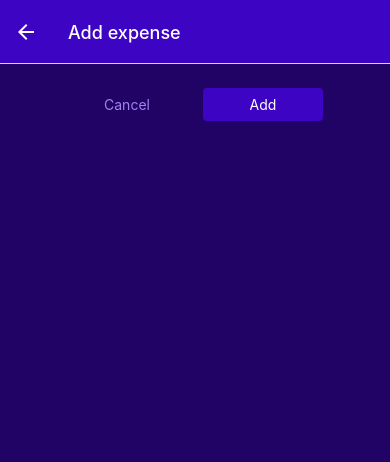
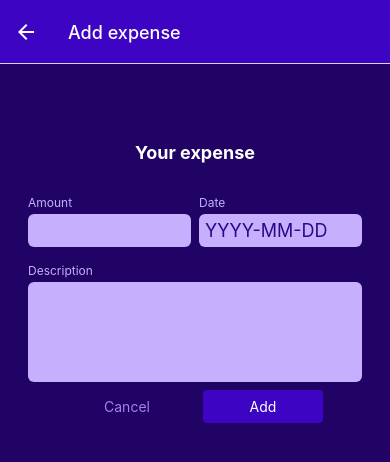
Before and after one commit to irina-vas/Expenses_app_react_native, a React Native app: screen /ManageExpense in a window 390 px wide. Shown: the top 462 px of the page. Built offline with nearby package versions, Linux system fonts and the light colour scheme.

Commit message:
finished at les 151

```diff
--- a/components/ExpensesOutput/ExpensesOutput.js
+++ b/components/ExpensesOutput/ExpensesOutput.js
@@ -1,14 +1,22 @@
-import { View, StyleSheet } from "react-native";
+import { View, StyleSheet, Text } from "react-native";
 import { GlobalStyles } from "../../constants/styles";
 import { ExpensesList } from "./ExpensesList";
 import { ExpensesSummary } from "./ExpensesSummary";
 
-export const ExpensesOutput = ({ expenses, expensesPeriod }) => {
+export const ExpensesOutput = ({ expenses, expensesPeriod, fallbackText }) => {
+  const EmptyExpenses = () => {
+    return (
+      <Text style={styles.infoText}>{fallbackText}</Text>
+    )
+  }
 
   return (
     <View style={styles.container}>
       <ExpensesSummary expenses={expenses} expensesPeriod={expensesPeriod} />
-      <ExpensesList expenses={expenses} />
+      {expenses.length > 0 ?
+        <ExpensesList expenses={expenses} /> :
+        <EmptyExpenses />
+      }
     </View>
   )
 };
@@ -21,4 +29,10 @@
     backgroundColor: GlobalStyles.colors.primary700,
     flex: 1,
   },
+  infoText: {
+    color: '#fff',
+    textAlign: 'center',
+    marginTop: 32,
+    fontSize: 16
+  }
 });
--- /dev/null
+++ b/components/ManageExpense/ExpenseForm.js
@@ -0,0 +1,101 @@
+import { useState } from "react"
+import { View, StyleSheet, Text } from "react-native"
+import { Input } from "../UI/Input";
+import { Button } from "../UI/Button";
+
+export const ExpenseForm = ({ cancelHandler, submitButtonLabel, onSubmit }) => {
+  const [inputValues, setInputValues] = useState({
+    amount: '',
+    date: '',
+    description: '',
+  });
+
+  const inputChangeHandler = (inputIdentifier, enteredValue) => {
+    setInputValues((prev) => {
+      return {
+        ...prev,
+        [inputIdentifier]: enteredValue,
+      };
+    });
+  }
+
+  const submitHandler = () => {
+    const expenseData ={
+      amount: +inputValues.amount,
+      date: new Date(inputValues.date),
+      description: inputValues.description
+    };
+    onSubmit(expenseData);
+  }
+
+  return (
+    <View style={styles.container}>
+      <Text style={styles.title}>Your expense</Text>
+      <View style={styles.innerContainer}>
+        <Input
+          style={styles.rowInput}
+          label="Amount"
+          textInputConfig={{
+            keboardType: 'decimal-pad',
+            value: inputValues.amount,
+            onChangeText: inputChangeHandler.bind(this, 'amount')
+          }}
+        />
+        <Input
+          style={styles.rowInput}
+          label="Date"
+          textInputConfig={{
+            placeholder: 'YYYY-MM-DD',
+            maxLength: 10,
+            value: inputValues.date,
+            onChangeText: inputChangeHandler.bind(this, 'date')
+          }}
+        />
+      </View>
+        <Input
+          label="Description"
+          textInputConfig={{
+            multiline: true,
+            autocorrect: false,
+            value: inputValues.description,
+            onChangeText: inputChangeHandler.bind(this, 'description')
+          }}
+        />
+      <View style={styles.buttonContainer}>
+        <Button style={styles.button} mode="flat" onPress={cancelHandler}>Cancel</Button>
+        <Button style={styles.button} onPress={submitHandler}>
+          {submitButtonLabel}
+        </Button>
+      </View>
+    </View>
+  )
+};
+
+const styles = StyleSheet.create({
+  container: {
+    marginTop: 30
+  },
+  title: {
+    color: '#fff',
+    fontWeight: 'bold',
+    fontSize: 18,
+    textAlign: 'center',
+    marginVertical: 24
+  },
+  innerContainer: {
+    flexDirection: 'row',
+    justifyContent: 'space-between'
+  },
+  rowInput: {
+    flex: 1
+  },
+  buttonContainer: {
+    flexDirection: 'row',
+    justifyContent: 'center',
+    alignItems: 'center',
+  },
+  button: {
+    minWidth: 120,
+    marginHorizontal: 8
+  },
+});
--- /dev/null
+++ b/components/UI/Input.js
@@ -0,0 +1,38 @@
+import { TextInput, View, Text, StyleSheet } from "react-native"
+import { GlobalStyles } from "../../constants/styles";
+
+export const Input = ({ label, style, textInputConfig }) => {
+  let inputStyles = [styles.text];
+  if (textInputConfig && textInputConfig.multiline) {
+    inputStyles.push(styles.inputMultiline);
+  }
+  return (
+    <View style={[styles.container, style]}>
+      <Text style={styles.label}>{label}</Text>
+      <TextInput style={inputStyles} {...textInputConfig} />
+    </View>
+  )
+};
+
+const styles = StyleSheet.create({
+  container: {
+    marginHorizontal: 4,
+    marginVertical: 8,
+  },
+  label: {
+    fontSize: 12,
+    color: GlobalStyles.colors.primary100,
+    marginBottom: 4,
+  },
+  text: {
+    backgroundColor: GlobalStyles.colors.primary100,
+    padding: 6,
+    borderRadius: 6,
+    fontSize: 18,
+    color: GlobalStyles.colors.primary700
+  },
+  inputMultiline: {
+    minHeight: 100,
+    textAlignVertical: 'top',
+  }
+});
--- a/screens/AllExpenses.js
+++ b/screens/AllExpenses.js
@@ -6,7 +6,7 @@
 export const AllExpenses = () => {
   const expensesCts = useContext(ExpensesContext);
   return (
-    <ExpensesOutput expenses={expensesCts.expenses} expensesPeriod="Total" />
+    <ExpensesOutput fallbackText="No registered expenses found" expenses={expensesCts.expenses} expensesPeriod="Total" />
   )
 };
 
--- a/screens/ManageExpenses.js
+++ b/screens/ManageExpenses.js
@@ -1,10 +1,13 @@
-import { useLayoutEffect, useState } from "react";
+import { useContext, useLayoutEffect, useState } from "react";
 import { View, StyleSheet } from "react-native";
 import { IconButton } from "../components/UI/IconButton";
 import { GlobalStyles } from "../constants/styles";
 import { Button } from '../components/UI/Button';
+import { ExpensesContext } from "../store/expenses-context";
+import { ExpenseForm } from "../components/ManageExpense/ExpenseForm";
 
 export const ManageExpenses = ({ route, navigation }) => {
+  const expensesCtx = useContext(ExpensesContext);
   const editedExpenseId = route.params?.expenseId;
   const isEditing = !!editedExpenseId;
   useLayoutEffect(() => {
@@ -14,6 +17,7 @@
   }, [navigation, isEditing]);
 
   const deleteExpenseHandler = () => {
+    expensesCtx.deleteExpense(editedExpenseId);
     navigation.goBack();
   }
 
@@ -21,16 +25,22 @@
     navigation.goBack();
   }
 
-  const confirmHandler = () => {
+  const confirmHandler = (expenseData) => {
+    if (isEditing) {
+      expensesCtx.updateExpense(editedExpenseId, expenseData)
+    } else {
+      expensesCtx.addExpense(expenseData);
+    }
     navigation.goBack();
   }
 
   return (
     <View style={styles.container}>
-      <View style={styles.buttonContainer}>
-        <Button style={styles.button} mode="flat" onPress={cancelHandler}>Cancel</Button>
-        <Button style={styles.button} onPress={confirmHandler}>{ isEditing ? 'Update' : 'Add' }</Button>
-      </View>
+      <ExpenseForm
+        cancelHandler={cancelHandler}
+        submitButtonLabel={ isEditing ? 'Update' : 'Add' }
+        onSubmit={confirmHandler}
+      />
       {isEditing && (
         <View style={styles.deleteContainer}>
           <IconButton
@@ -51,15 +61,6 @@
     padding: 24,
     backgroundColor: GlobalStyles.colors. primary800
   },
-  buttonContainer: {
-    flexDirection: 'row',
-    justifyContent: 'center',
-    alignItems: 'center',
-  },
-  button: {
-    minWidth: 120,
-    marginHorizontal: 8
-  },
   deleteContainer: {
     marginTop: 16,
     paddingTop: 8,
--- a/screens/RecentExpenses.js
+++ b/screens/RecentExpenses.js
@@ -12,7 +12,7 @@
     return expense.date > date7Daysago;
   })
   return (
-    <ExpensesOutput expenses={recentExpenses} expensesPeriod="Last 7 Days" />
+    <ExpensesOutput fallbackText="No expenses registered for the last 7 days" expenses={recentExpenses} expensesPeriod="Last 7 Days" />
   )
 };
 
```
